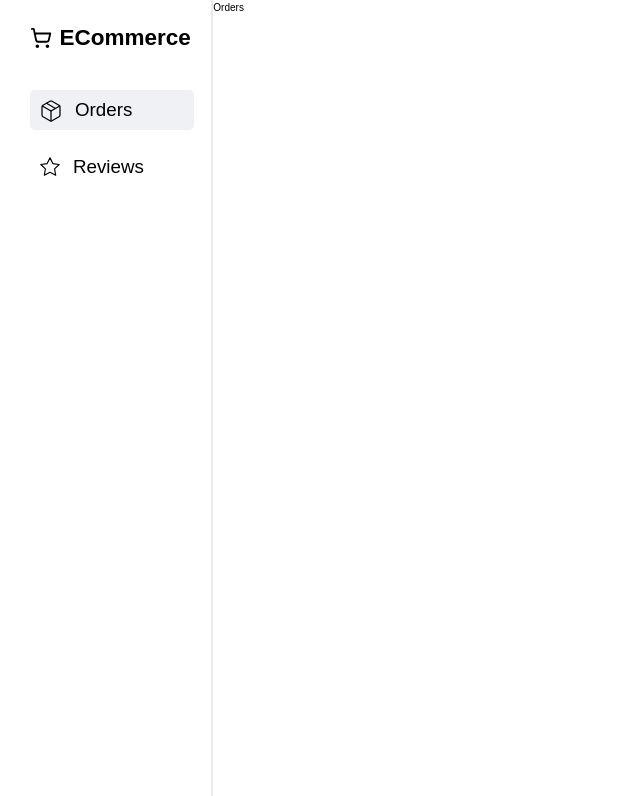
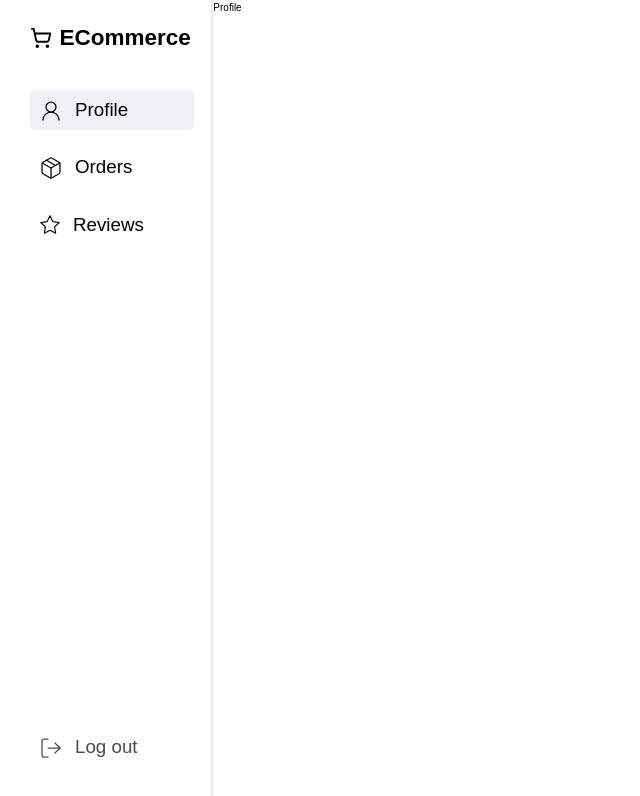
Before and after one commit to TaleTradePrj/ecomerceweb, a React (Create React App) app in the folder frontend/: page /userprofile in a window 1280 px wide. Shown: the top 796 px of the page, without its empty margins (0-640 px from the left). Built offline with nearby package versions, Linux system fonts and the light colour scheme; no server answers.

Commit message:
add logoutbt

```diff
--- a/frontend/src/components/UserProfile/UserProfile.js
+++ b/frontend/src/components/UserProfile/UserProfile.js
@@ -3,6 +3,8 @@ import UserSidebar from './sidebar/UserSidebar'
 
 const UserPage = (currentPage) => {
     switch(currentPage){
+        case "profile":
+            return <div>Profile</div>
         case "orders":
             return <div>Orders</div>
         case "reviews":
@@ -14,9 +16,9 @@ const UserPage = (currentPage) => {
 
 export default function UserProfile() {
 
-    const [currentPage, setCurrentPage] = useState("orders")
+    const [currentPage, setCurrentPage] = useState("profile")
   return (
-    <div className='min-h-screen min-w-screen bg-white useroboto flex'>
+    <div className='min-h-screen min-w-screen bg-white useroboto flex overflow-hidden'>
         <UserSidebar currentPage={currentPage} setCurrentPage={setCurrentPage}/>
         {UserPage(currentPage)}
     </div>
--- /dev/null
+++ b/frontend/src/components/UserProfile/sidebar/LogoutBt.js
@@ -0,0 +1,13 @@
+import React from 'react'
+import { LogOut } from 'lucide-react'
+
+export default function LogoutBt() {
+  return (
+    <button className='flex h-16 w-full gap-3 mb-7 border border-transparent rounded-lg hover:bg-slate-400/15 select-none cursor-pointer'>
+        <div className="flex self-start p-3">
+            <LogOut className='me-5' size={24} strokeWidth='1.25px'/>
+            <span className='text-3xl font-medium'>Log out</span>
+        </div>
+    </button>
+  )
+}
--- a/frontend/src/components/UserProfile/sidebar/SideOption.js
+++ b/frontend/src/components/UserProfile/sidebar/SideOption.js
@@ -1,8 +1,10 @@
 import React, { useState } from 'react'
-import { Package, Star} from "lucide-react"
+import { Package, Star, UserRound} from "lucide-react"
 
 const SideIcon = (name) => {
     switch(name){
+        case 'profile':
+            return <UserRound className='me-5' size={24} strokeWidth='1.25px'/>
         case 'orders':
             return <Package className='me-5' size={24} strokeWidth='1.25px'/>
         case 'reviews':
@@ -18,8 +20,8 @@ function capitalize(string) {
 
 export default function SideOption({name, option, setCurrentPage}) {
   return (
-    <div className={`flex h-16 w-full gap-3 self-start mb-7 border border-transparent rounded-lg hover:bg-slate-400/15 ${option === name ? "bg-slate-400/15" : ""} select-none cursor-pointer`}>
-        <div className="flex self-start p-3" onClick={() => {setCurrentPage(name)}}>
+    <div className={`flex h-16 w-full gap-3 self-start mb-7 border border-transparent rounded-lg hover:bg-slate-400/15 ${option === name ? "bg-slate-400/15" : ""} select-none cursor-pointer`}  onClick={() => {setCurrentPage(name)}}>
+        <div className="flex self-start p-3">
             {SideIcon(name)}
             <span className='text-3xl font-medium'>{capitalize(name)}</span>
         </div>
--- a/frontend/src/components/UserProfile/sidebar/UserSidebar.js
+++ b/frontend/src/components/UserProfile/sidebar/UserSidebar.js
@@ -1,6 +1,7 @@
 import React, { useState } from 'react'
 import SideOption from './SideOption'
 import { ShoppingCart } from "lucide-react"
+import LogoutBt from './LogoutBt'
 
 export default function UserSidebar({currentPage, setCurrentPage}) {
 
@@ -11,8 +12,12 @@ export default function UserSidebar({currentPage, setCurrentPage}) {
                 <ShoppingCart size={22}/>
                 <span className='text-4xl font-semibold'>ECommerce</span>
             </div>
+            <SideOption setCurrentPage={setCurrentPage} name='profile' option={currentPage}/>
             <SideOption setCurrentPage={setCurrentPage} name='orders' option={currentPage}/>
             <SideOption setCurrentPage={setCurrentPage} name='reviews' option={currentPage}/>
+            <div className='flex flex-col h-full justify-end mb-16'>
+                <LogoutBt/>
+            </div>
         </div>
     </div>
   )
```
